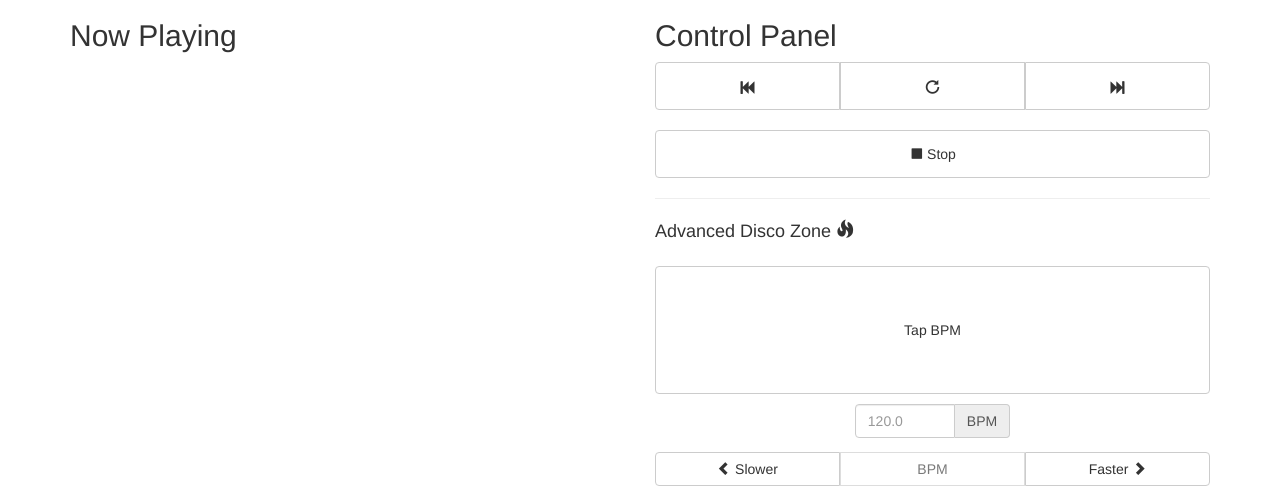
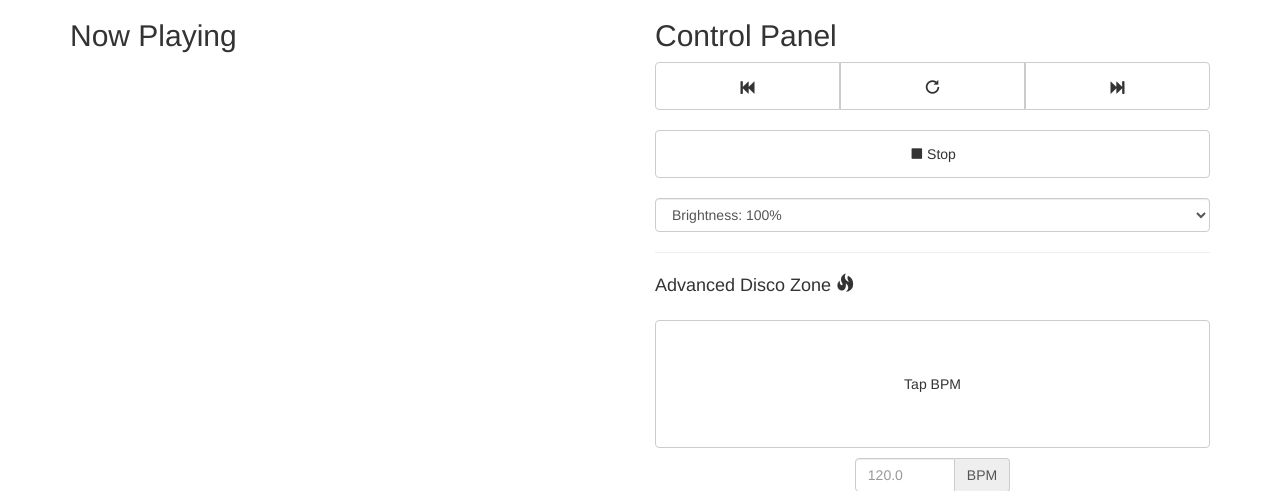
Before and after one commit to tennessee-garage/dance-floor, a Flask app: page / in a window 1280 px wide. Shown: the part 51-542 px from the top of the page. Run offline with Flask 2, Linux system fonts and the light colour scheme; data that the repository does not hold is empty; some libraries are stand-ins or nearby versions.

Commit message:
driver: use a fixed scale for color values; add brightness api.
This removes `get_max_led_value()` from the driver interface; instead,
all drivers and processors return pixels on a fixed scale.

```diff
--- a/floor/floor/controller/controller_test.py
+++ b/floor/floor/controller/controller_test.py
@@ -19,7 +19,6 @@ class ControllerTest(TestCase):
     def setUp(self):
         self.playlist = Playlist.from_file(all_processors(), DEFAULT_PLAYLIST)
         self.driver = Mock()
-        self.driver.get_max_led_value = Mock(return_value=1022)
         self.controller = Controller(self.driver, self.playlist)
 
     def test_initialization(self):
@@ -27,8 +26,6 @@ class ControllerTest(TestCase):
         c = self.controller
         self.assertEqual(120, c.bpm)
         self.assertEqual(24, c.fps)
-        self.assertEqual(1022, c.max_led_value)
-        self.assertEqual(1022, c.max_effective_led_value)
 
     def test_rendering(self):
         c = self.controller
--- a/floor/floor/controller/midi/functions.py
+++ b/floor/floor/controller/midi/functions.py
@@ -93,7 +93,7 @@ MidiFunctions.add('set_bpm',
                   callback=lambda controller, value: controller.set_bpm(90 + 80 * (value/127.0)),
                   help_text='Set the global bpm based on note velocity or controller value.')
 MidiFunctions.add('set_brightness',
-                  callback=lambda controller, value: controller.scale_brightness(value/127.0),
+                  callback=lambda controller, value: controller.set_brightness(value/127.0),
                   help_text='Adjust the max brightness of the floor')
 
 # Add a number of ranged values, likely faders or knobs, that can be used within processor code
--- a/floor/floor/driver/base.py
+++ b/floor/floor/driver/base.py
@@ -1,8 +1,6 @@
 
 
 class Base(object):
-
-    MAX_LED_VALUE = 1023
 
     def __init__(self, driver_args):
         self.weights = []
@@ -13,9 +11,6 @@ class Base(object):
             self.layout = driver_args["layout"]
         else:
             self.layout = None
-
-    def get_max_led_value(self):
-        return self.MAX_LED_VALUE
 
     def get_weights(self):
         """
--- a/floor/floor/driver/devserver.py
+++ b/floor/floor/driver/devserver.py
@@ -71,8 +71,6 @@ def serve_forever(port=1979):
 class Devserver(Base):
     """Floor driver interface."""
 
-    MAX_LED_VALUE = 255
-
     def __init__(self, args):
         self.weights = [0] * 64
         self.thr = threading.Thread(target=serve_forever)
--- a/floor/floor/processor/test.py
+++ b/floor/floor/processor/test.py
@@ -11,9 +11,9 @@ class Test(Base):
 
         # helpful colors
         dark = (0, 0, 0)
-        red = (self.DEFAULT_MAX_VALUE, 0, 0)
-        blue = (0, self.DEFAULT_MAX_VALUE, 0)
-        green = (0, 0, self.DEFAULT_MAX_VALUE)
+        red = (self.max_value, 0, 0)
+        blue = (0, self.max_value, 0)
+        green = (0, 0, self.max_value)
 
         # define cycles
         self.cycles = []
--- a/floor/floor/server/server.py
+++ b/floor/floor/server/server.py
@@ -188,6 +188,22 @@ def api_tempo_nudge():
     return jsonify(view_tempo(controller.bpm, controller.downbeat))
 
 
+@app.route('/api/brightness', methods=['GET', 'POST'])
+def api_brightness():
+    controller = app.controller
+    if request.method == 'POST':
+        content = request.get_json(silent=True)
+        brightness = content.get('brightness')
+        if brightness is None:
+            abort(400, 'Must give brightness.')
+        brightness = float(brightness)
+        if brightness < 0.0 or brightness > 1.0:
+            abort(400, 'Value must be on range 0.0-1.0')
+        controller.set_brightness(brightness)
+
+    return jsonify({'brightness': controller.brightness})
+
+
 @app.route('/api/layout', methods=['POST'])
 def api_layout():
     """
--- a/floor/floor/server/static/playlist-controls.js
+++ b/floor/floor/server/static/playlist-controls.js
@@ -146,6 +146,23 @@ function handleTempoUpdate(tempoData) {
     status.value = tempoData.bpm;
 }
 
+function setBrightness(brightness) {
+    var data = {
+        brightness: brightness,
+    };
+    console.log('Setting brightness to: ', brightness);
+    return axios.post('/api/brightness', data).then(function (response) {
+        handleBrightnessUpdate(response.data);
+    }).catch(function (error) {
+        handleError(error);
+    });
+}
+
+function handleBrightnessUpdate(brightnessData) {
+    var brightness = document.getElementById('brightness');
+    brightness.value = brightnessData.brightness;
+}
+
 function resetBpmTapper() {
     var tapper = document.getElementById('tapper');
     tapper.innerHTML = 'Tap BPM';
@@ -212,6 +229,11 @@ function onDownbeatNudgedRight() {
     nudgeTempo(null, 100);
 }
 
+function onBrightnessChanged(e) {
+    var value = e.target.value
+    setBrightness(value);
+}
+
 function installListeners() {
     $('#start-button').click(function () {
         start_show();
@@ -243,6 +265,9 @@ function installListeners() {
     $('#downbeat-nudge-right').click(function () {
         onDownbeatNudgedRight();
     });
+    $('#brightness').change(function (e) {
+        onBrightnessChanged(e);
+    });
 }
 
 function rescheduleRefresh() {
--- a/floor/floor/server/templates/index.html
+++ b/floor/floor/server/templates/index.html
@@ -35,6 +35,22 @@
           <button class="btn btn-default btn-block playlist-button" id="start-button" style="display: none">
             <span class="glyphicon glyphicon-play" aria-hidden="true"></span> Start
           </button>
+        </div>
+        <div>
+          <br/>
+          <select name="brightness" id="brightness" class="form-control select">
+            <option value="1.0">Brightness: 100%</option>
+            <option value="0.9">Brightness: 90%</option>
+            <option value="0.8">Brightness: 80%</option>
+            <option value="0.7">Brightness: 70%</option>
+            <option value="0.6">Brightness: 60%</option>
+            <option value="0.5">Brightness: 50%</option>
+            <option value="0.4">Brightness: 40%</option>
+            <option value="0.3">Brightness: 30%</option>
+            <option value="0.2">Brightness: 20%</option>
+            <option value="0.1">Brightness: 10%</option>
+            <option value="0">Brightness: 0%</option>
+          </select>
         </div>
       </div>
 
--- a/floor/run-show.py
+++ b/floor/run-show.py
@@ -33,7 +33,7 @@ def load_driver(driver_name, driver_args):
         return None
 
     driver = getattr(module, driver_name.title())(driver_args)
-    logger.info("Loaded driver '{}' with max LED value {}".format(driver_name, driver.MAX_LED_VALUE))
+    logger.info("Loaded driver '{}'".format(driver_name))
     return driver
 
 
```
Also changed, not shown: floor/floor/controller/controller.py (+6 -11 lines), floor/floor/processor/base.py (+3 -5 lines), floor/floor/processor/constants.py (added, +8 -0 lines), floor/floor/server/README.md.
